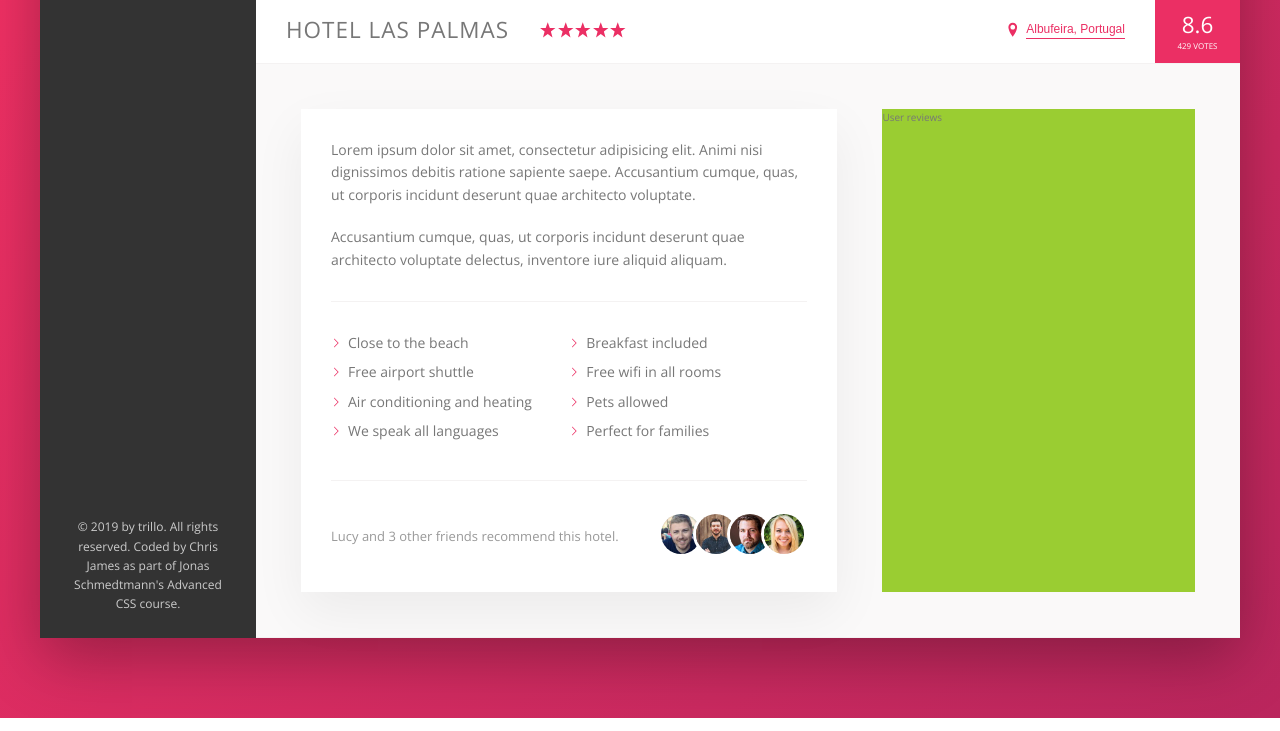
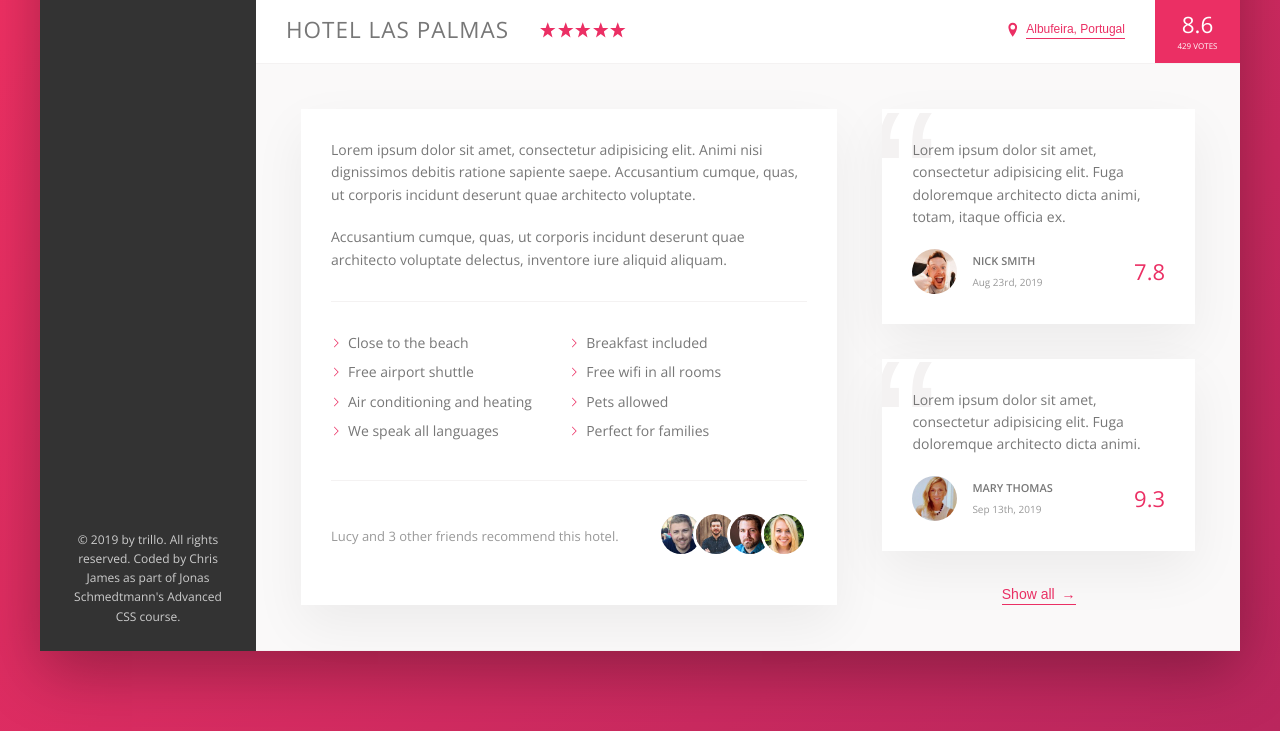
Before and after one commit to chris-james-git/trillo, a website: page index.html in a window 1280 px wide. Shown: the part 538-1269 px from the top of the page. Drawn offline with nearby package versions, Linux system fonts and the light colour scheme.

Commit message:
Building the User Reviews Section
Adds a ::before pseudo-element with content "\201C" to show a large double quotation mark. Uses flexbox to position all the elements.

```diff
--- a/index.html
+++ b/index.html
@@ -207,7 +207,44 @@
               </div>
             </div>
             <div class="user-reviews">
-              User reviews
+              <figure class="review">
+                <blockquote class="review__text">
+                  Lorem ipsum dolor sit amet, consectetur adipisicing elit. Fuga
+                  doloremque architecto dicta animi, totam, itaque officia ex.
+                </blockquote>
+                <figcaption class="review__user">
+                  <img
+                    src="img/user-1.jpg"
+                    alt="User 1"
+                    class="review__photo"
+                  />
+                  <div class="review__user-box">
+                    <p class="review__user-name">Nick Smith</p>
+                    <p class="review__user-date">Aug 23rd, 2019</p>
+                  </div>
+                  <div class="review__rating">7.8</div>
+                </figcaption>
+              </figure>
+
+              <figure class="review">
+                <blockquote class="review__text">
+                  Lorem ipsum dolor sit amet, consectetur adipisicing elit. Fuga
+                  doloremque architecto dicta animi.
+                </blockquote>
+                <figcaption class="review__user">
+                  <img
+                    src="img/user-2.jpg"
+                    alt="User 2"
+                    class="review__photo"
+                  />
+                  <div class="review__user-box">
+                    <p class="review__user-name">Mary Thomas</p>
+                    <p class="review__user-date">Sep 13th, 2019</p>
+                  </div>
+                  <div class="review__rating">9.3</div>
+                </figcaption>
+              </figure>
+              <button class="btn-inline">Show all <span>&rarr;</span></button>
             </div>
           </div>
         </main>
--- a/sass/_components.scss
+++ b/sass/_components.scss
@@ -276,8 +276,17 @@
   cursor: pointer;
   transition: all 0.2s;
 
+  & span {
+    margin-left: 3px;
+    transition: margin-left 0.2s;
+  }
+
   &:hover {
     color: var(--color-grey-dark-1);
+
+    span {
+      margin-left: 8px;
+    }
   }
 
   &:focus {
@@ -377,3 +386,67 @@
     }
   }
 }
+
+///////////////////////////////
+// REVIEW
+.review {
+  background-color: #fff;
+  box-shadow: var(--shadow-light);
+  padding: 3rem;
+  margin-bottom: 3.5rem;
+  position: relative;
+  overflow: hidden;
+
+  &__text {
+    margin-bottom: 2rem;
+    z-index: 10;
+    position: relative; // must set position to use z-index
+  }
+
+  &__user {
+    display: flex;
+    align-items: center;
+  }
+
+  &__photo {
+    height: 4.5rem;
+    width: 4.5rem;
+    border-radius: 50%;
+    margin-right: 1.5rem;
+  }
+
+  &__user-box {
+    margin-right: auto; // push the rating all the way to the right
+  }
+
+  &__user-name {
+    font-size: 1.1rem;
+
+    font-weight: 600;
+    text-transform: uppercase;
+    margin-bottom: 0.4rem;
+  }
+
+  &__user-date {
+    font-size: 1rem;
+    color: var(--color-grey-dark-3);
+  }
+
+  &__rating {
+    font-size: 2.2rem;
+    font-weight: 300;
+    color: var(--color-primary);
+  }
+
+  &::before {
+    content: '\201C'; // left double quotation mark
+    position: absolute;
+    top: -2.75rem;
+    left: -1rem;
+    line-height: 1;
+    font-size: 20rem;
+    color: var(--color-grey-light-2);
+    font-family: sans-serif;
+    z-index: 1;
+  }
+}
--- a/sass/_layout.scss
+++ b/sass/_layout.scss
@@ -41,6 +41,7 @@
 }
 
 .detail {
+  font-size: 1.4rem;
   display: flex;
   padding: 4.5rem;
   background-color: var(--color-grey-light-1);
@@ -48,7 +49,6 @@
 }
 
 .description {
-  font-size: 1.4rem;
   background-color: #fff;
   box-shadow: var(--shadow-light);
   padding: 3rem;
@@ -57,6 +57,9 @@
 }
 
 .user-reviews {
-  background-color: yellowgreen;
   flex: 1;
+
+  display: flex;
+  flex-direction: column;
+  align-items: center;
 }
```
Also changed, not shown: css/style.css.
